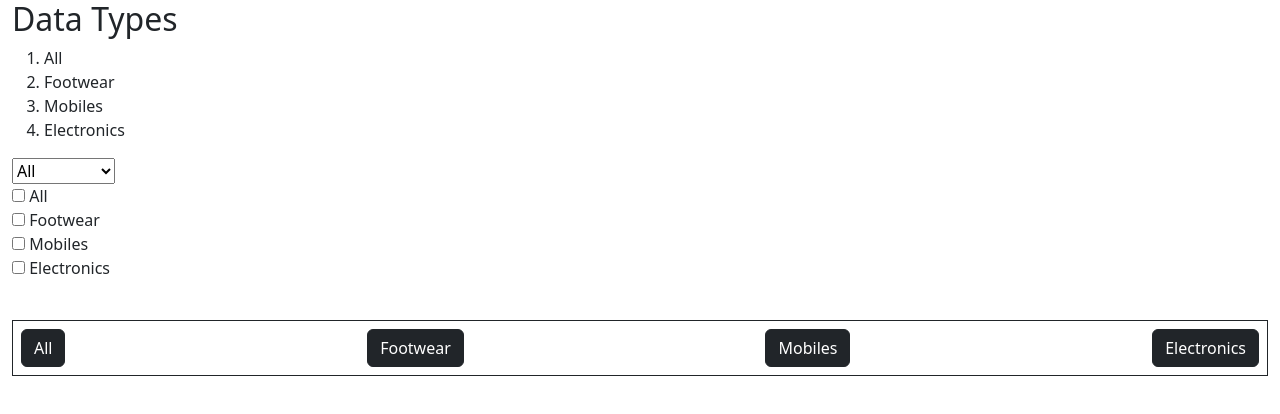
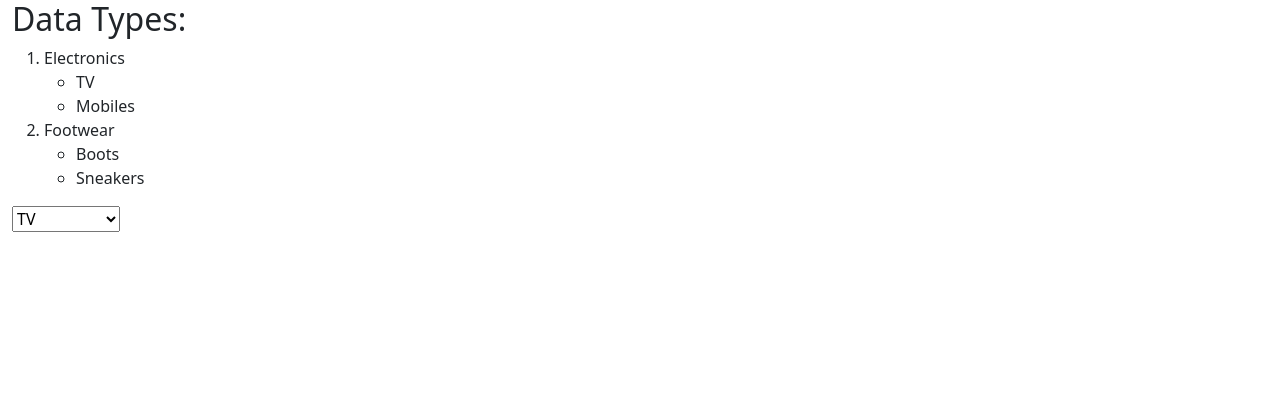
Before and after one commit to anurg/JS, a React (Create React App) app in the folder react-projects/shopping-react/: page / in a window 1280 px wide. Shown: the top 414 px of the page. Built offline with nearby package versions, Linux system fonts and the light colour scheme.

Commit message:
practice.

```diff
--- a/react-projects/shopping-react/src/components/data-binding/data-binding.jsx
+++ b/react-projects/shopping-react/src/components/data-binding/data-binding.jsx
@@ -1,39 +1,32 @@
 export function DataBinding() {
-  var categories = ["All", "Footwear", "Mobiles", "Electronics"];
+  var menu = [
+    { Category: "Electronics", Products: ["TV", "Mobiles"] },
+    { Category: "Footwear", Products: ["Boots", "Sneakers"] },
+  ];
   return (
     <div className="container-fluid">
-      <h2>Data Types</h2>
+      <h2>Data Types:</h2>
       <ol>
-        {categories.map((category) => (
-          <li key={category}>{category}</li>
+        {menu.map((item) => (
+          <li key={item.Category}>
+            {item.Category}
+            <ul>
+              {item.Products.map((product) => (
+                <li key={product}>{product}</li>
+              ))}
+            </ul>
+          </li>
         ))}
       </ol>
       <select>
-        {categories.map((category) => (
-          <option key={category} value={category}>
-            {" "}
-            {category}
-          </option>
+        {menu.map((item) => (
+          <optgroup key={item.Category} label={item.Category}>
+            {item.Products.map((product) => (
+              <option key={product}>{product}</option>
+            ))}
+          </optgroup>
         ))}
       </select>
-      <br />
-      <ul className="list-unstyled">
-        {categories.map((category) => (
-          <li key={category}>
-            {" "}
-            <input type="checkbox" /> <label>{category}</label>{" "}
-          </li>
-        ))}
-      </ul>
-      <br />
-      <nav className="p-2 border d-flex justify-content-between border-1 border-dark">
-        {categories.map((category) => (
-          <a className="btn btn-dark" key={category} href="#">
-            {" "}
-            {category}{" "}
-          </a>
-        ))}
-      </nav>
     </div>
   );
 }
```
Also changed, not shown: react-projects/shopping-react/public/demo.html (+24 -2 lines).
